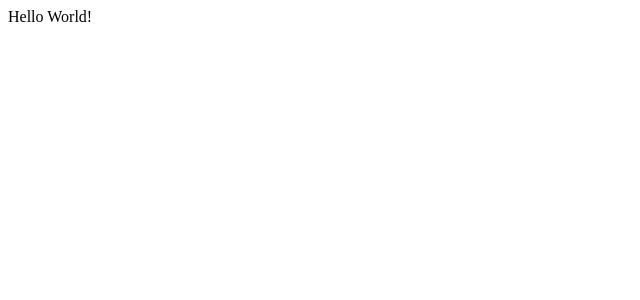
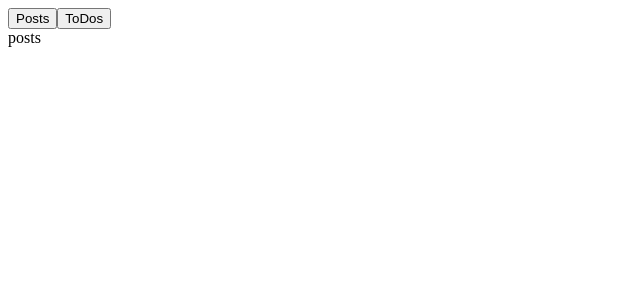
Before and after one commit to cwilso88/hooks, a React (Create React App) app: page / in a window 1280 px wide. Shown: the top 300 px of the page, without its empty margins (0-640 px from the left). Built offline with nearby package versions, Linux system fonts and the light colour scheme.

Commit message:
Created the buttons in the main app comp

```diff
--- a/src/App.js
+++ b/src/App.js
@@ -1,10 +1,16 @@
 import React from 'react';
 
 class App extends React.Component {
+  state = { resource: 'posts'};
+
   render() {
     return (
       <div className="App">
-        Hello World!
+        <div>
+          <button className="">Posts</button>
+          <button className="">ToDos</button>
+        </div>
+        {this.state.resource}
       </div>
     );
   }
```
